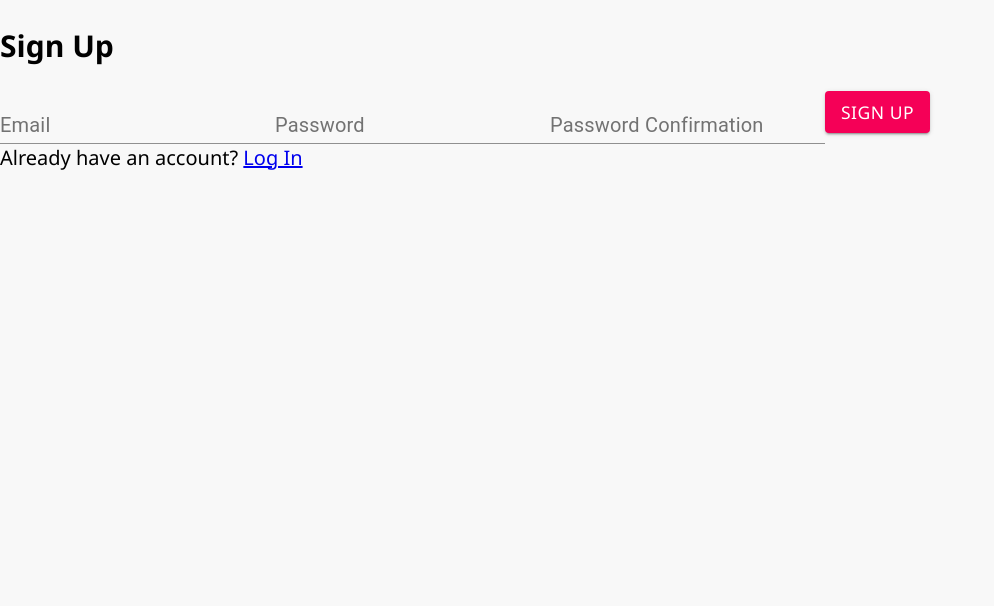
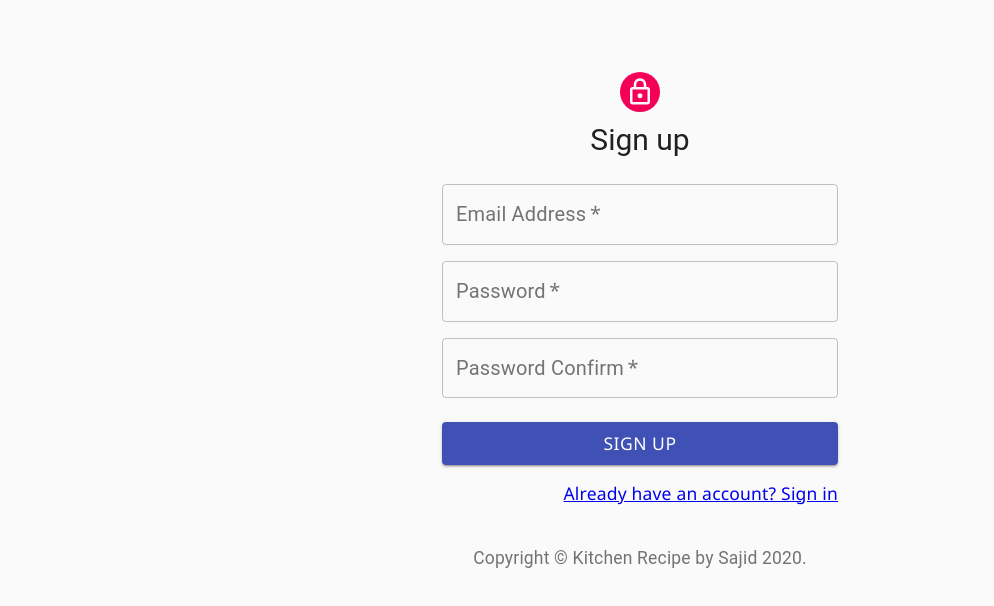
Before and after one commit to sajidrsk/kitchen-recipe, a React (Create React App) app: page /signup in a window 1280 px wide. Shown: the top 606 px of the page, without its empty margins (0-994 px from the left). Built offline with nearby package versions, Linux system fonts and the light colour scheme; no server answers.

Commit message:
modified login and signup page

```diff
--- a/src/containers/Login/index.js
+++ b/src/containers/Login/index.js
@@ -1,68 +1,140 @@
-import React, { useRef, useState } from "react";
+import React, { useState, useEffect, useRef } from "react";
 import { Link, useHistory } from "react-router-dom";
-
 import {
-  FormGroup,
-  FormControl,
-  Input,
-  InputLabel,
+  Avatar,
   Button,
-  Card,
+  CssBaseline,
+  TextField,
+  FormControlLabel,
+  Checkbox,
+  Grid,
+  Box,
+  Typography,
   Container,
 } from "@material-ui/core";
+import LockOutlinedIcon from "@material-ui/icons/LockOutlined";
+import { makeStyles } from "@material-ui/core/styles";
 
 import { useAuth } from "../../contexts/auth-context";
 
+function Copyright() {
+  return (
+    <Typography variant="body2" color="textSecondary" align="center">
+      {`Copyright © Kitchen Recipe by Sajid ${new Date().getFullYear()}.`}
+    </Typography>
+  );
+}
+
+const useStyles = makeStyles((theme) => ({
+  paper: {
+    marginTop: theme.spacing(8),
+    display: "flex",
+    flexDirection: "column",
+    alignItems: "center",
+  },
+  avatar: {
+    margin: theme.spacing(1),
+    backgroundColor: theme.palette.secondary.main,
+  },
+  form: {
+    width: "100%",
+    marginTop: theme.spacing(1),
+  },
+  submit: {
+    margin: theme.spacing(3, 0, 2),
+  },
+}));
+
 const Login = () => {
+  const classes = useStyles();
+
   const emailRef = useRef();
   const passwordRef = useRef();
   const { login } = useAuth();
   const [error, setError] = useState("");
   const [loading, setLoading] = useState(false);
-  const history = useHistory();
+  // const history = useHistory();
 
-  async function handleSubmit(e) {
+  const handleSubmit = async (e) => {
     e.preventDefault();
 
     try {
       setError("");
       setLoading(true);
-      await login(emailRef.current.value, passwordRef.current.value);
-      history.push("/");
-    } catch {
-      setError("Failed to create an account");
+      // await login(emailRef.current.value, passwordRef.current.value);
+      // history.push("/");
+      console.log(emailRef.current.value, passwordRef.current.value);
+      throw new Error();
+    } catch (e) {
+      setError("Failed to log in");
     }
 
     setLoading(false);
-  }
-
-  //   return <span>Hello</span>;
+  };
 
   return (
-    <>
-      <Container>
-        {/* <Card.Body> */}
-        <h2 className="text-center mb-4">Log In</h2>
-        {/* {error && <Alert variant="danger">{error}</Alert>} */}
-        <form onSubmit={handleSubmit} maxWidth="sm">
-          <FormControl id="email">
-            <InputLabel>Email</InputLabel>
-            <Input type="email" inputRef={emailRef} required />
-          </FormControl>
-          <FormControl id="password">
-            <InputLabel>Password</InputLabel>
-            <Input type="password" inputRef={passwordRef} required />
-          </FormControl>
-          <Button variant="contained" color="secondary" type="submit">
-            Login
+    <Container component="main" maxWidth="xs">
+      <CssBaseline />
+      <div className={classes.paper}>
+        <Avatar className={classes.avatar}>
+          <LockOutlinedIcon />
+        </Avatar>
+        <Typography component="h1" variant="h5">
+          Sign in
+        </Typography>
+        {error && error}
+        <form className={classes.form} noValidate onSubmit={handleSubmit}>
+          <TextField
+            variant="outlined"
+            margin="normal"
+            required
+            fullWidth
+            id="email"
+            label="Email Address"
+            name="email"
+            autoComplete="email"
+            autoFocus
+            inputRef={emailRef}
+          />
+          <TextField
+            variant="outlined"
+            margin="normal"
+            required
+            fullWidth
+            name="password"
+            label="Password"
+            type="password"
+            id="password"
+            autoComplete="current-password"
+            inputRef={passwordRef}
+          />
+          {/* <FormControlLabel
+            control={<Checkbox value="remember" color="primary" />}
+            label="Remember me"
+          /> */}
+          <Button
+            type="submit"
+            fullWidth
+            variant="contained"
+            color="primary"
+            className={classes.submit}
+          >
+            Sign In
           </Button>
+          <Grid container>
+            <Grid item xs>
+              <Link to="#">Forgot password?</Link>
+            </Grid>
+            <Grid item>
+              <Link to="/signup">{"Don't have an account? Sign Up"}</Link>
+            </Grid>
+          </Grid>
         </form>
-        {/* </Card.Body> */}
-      </Container>
-      <div className="w-100 text-center mt-2">
-        Don't have an account? <Link to="/signup">Sign Up</Link>
       </div>
-    </>
+      <Box mt={8}>
+        <Copyright />
+      </Box>
+    </Container>
   );
 };
 
--- a/src/containers/Signup/index.js
+++ b/src/containers/Signup/index.js
@@ -1,27 +1,61 @@
-import React, { useRef, useState } from "react";
+import React, { useState, useEffect, useRef } from "react";
 import { Link, useHistory } from "react-router-dom";
-
 import {
-  FormGroup,
-  FormControl,
-  Input,
-  InputLabel,
+  Avatar,
   Button,
-  RootRef,
+  CssBaseline,
+  TextField,
+  FormControlLabel,
+  Checkbox,
+  Grid,
+  Box,
+  Typography,
+  Container,
 } from "@material-ui/core";
+import LockOutlinedIcon from "@material-ui/icons/LockOutlined";
+import { makeStyles } from "@material-ui/core/styles";
 
 import { useAuth } from "../../contexts/auth-context";
+function Copyright() {
+  return (
+    <Typography variant="body2" color="textSecondary" align="center">
+      {`Copyright © Kitchen Recipe by Sajid ${new Date().getFullYear()}.`}
+    </Typography>
+  );
+}
 
-const Signup = () => {
+const useStyles = makeStyles((theme) => ({
+  paper: {
+    marginTop: theme.spacing(8),
+    display: "flex",
+    flexDirection: "column",
+    alignItems: "center",
+  },
+  avatar: {
+    margin: theme.spacing(1),
+    backgroundColor: theme.palette.secondary.main,
+  },
+  form: {
+    width: "100%",
+    marginTop: theme.spacing(3),
+  },
+  submit: {
+    margin: theme.spacing(3, 0, 2),
+  },
+}));
+
+const SignUp = () => {
+  const classes = useStyles();
+
   const emailRef = useRef();
   const passwordRef = useRef();
   const passwordConfirmRef = useRef();
   const { signup } = useAuth();
   const [error, setError] = useState("");
   const [loading, setLoading] = useState(false);
-  const history = useHistory();
+  // const history = useHistory();
 
-  async function handleSubmit(e) {
+  const handleSubmit = async (e) => {
     e.preventDefault();
 
     if (passwordRef.current.value !== passwordConfirmRef.current.value) {
@@ -32,47 +66,116 @@ const Signup = () => {
       setError("");
       setLoading(true);
       console.log(emailRef.current.value, passwordRef.current.value);
-      await signup(emailRef.current.value, passwordRef.current.value);
-      history.push("/");
+      // await signup(emailRef.current.value, passwordRef.current.value);
+      // history.push("/");
     } catch {
       setError("Failed to create an account");
     }
 
     setLoading(false);
-  }
-
-  //   return <span>Hello</span>;
+  };
 
   return (
-    <>
-      {/* <Card> */}
-      {/* <Card.Body> */}
-      <h2 className="text-center mb-4">Sign Up</h2>
-      {/* {error && <Alert variant="danger">{error}</Alert>} */}
-      <form onSubmit={handleSubmit}>
-        <FormControl id="email">
-          <InputLabel>Email</InputLabel>
-          <Input type="email" inputRef={emailRef} required />
-        </FormControl>
-        <FormControl id="password">
-          <InputLabel>Password</InputLabel>
-          <Input type="password" inputRef={passwordRef} required />
-        </FormControl>
-        <FormControl id="password-confirm">
-          <InputLabel>Password Confirmation</InputLabel>
-          <Input type="password" inputRef={passwordConfirmRef} required />
-        </FormControl>
-        <Button variant="contained" color="secondary" type="submit">
-          Sign Up
-        </Button>
-      </form>
-      {/* </Card.Body> */}
-      {/* </Card> */}
-      <div className="w-100 text-center mt-2">
-        Already have an account? <Link to="/login">Log In</Link>
+    <Container component="main" maxWidth="xs">
+      <CssBaseline />
+      <div className={classes.paper}>
+        <Avatar className={classes.avatar}>
+          <LockOutlinedIcon />
+        </Avatar>
+        <Typography component="h1" variant="h5">
+          Sign up
+        </Typography>
+        {error && error}
+        <form className={classes.form} noValidate onSubmit={handleSubmit}>
+          <Grid container spacing={2}>
+            {/* <Grid item xs={12} sm={6}>
+              <TextField
+                autoComplete="fname"
+                name="firstName"
+                variant="outlined"
+                required
+                fullWidth
+                id="firstName"
+                label="First Name"
+                autoFocus
+              />
+            </Grid>
+            <Grid item xs={12} sm={6}>
+              <TextField
+                variant="outlined"
+                required
+                fullWidth
+                id="lastName"
+                label="Last Name"
+                name="lastName"
+                autoComplete="lname"
+              />
+            </Grid> */}
+            <Grid item xs={12}>
+              <TextField
+                variant="outlined"
+                required
+                fullWidth
+                id="email"
+                label="Email Address"
+                name="email"
+                autoComplete="email"
+                inputRef={emailRef}
+              />
+            </Grid>
+            <Grid item xs={12}>
+              <TextField
+                variant="outlined"
+                required
+                fullWidth
+                name="password"
+                label="Password"
+                type="password"
+                id="password"
+                autoComplete="current-password"
+                inputRef={passwordRef}
+              />
+            </Grid>
+            <Grid item xs={12}>
+              <TextField
+                variant="outlined"
+                required
+                fullWidth
+                name="passwordConfirm"
+                label="Password Confirm"
+                type="password"
+                id="passwordConfirm"
+                inputRef={passwordConfirmRef}
+              />
+            </Grid>
+            {/* <Grid item xs={12}>
+              <FormControlLabel
+                control={<Checkbox value="allowExtraEmails" color="primary" />}
+                label="I want to receive inspiration, marketing promotions and updates via email."
+              />
+            </Grid> */}
+          </Grid>
+          <Button
+            type="submit"
+            fullWidth
+            variant="contained"
+            color="primary"
+            className={classes.submit}
+          >
+            Sign Up
+          </Button>
+          <Grid container justify="flex-end">
+            <Grid item>
+              <Link to="/login">Already have an account? Sign in</Link>
+            </Grid>
+          </Grid>
+        </form>
       </div>
-    </>
+      <Box mt={5}>
+        <Copyright />
+      </Box>
+    </Container>
   );
 };
 
-export default Signup;
+export default SignUp;
--- a/src/index.js
+++ b/src/index.js
@@ -1,5 +1,5 @@
 import React from "react";
 import ReactDOM from "react-dom";
-import App from "./components/App";
+import App from "./App";
 
 ReactDOM.render(<App />, document.getElementById("root"));
```
Also changed, not shown: src/App.js (renamed from src/components/App.js, +6 -6 lines).
